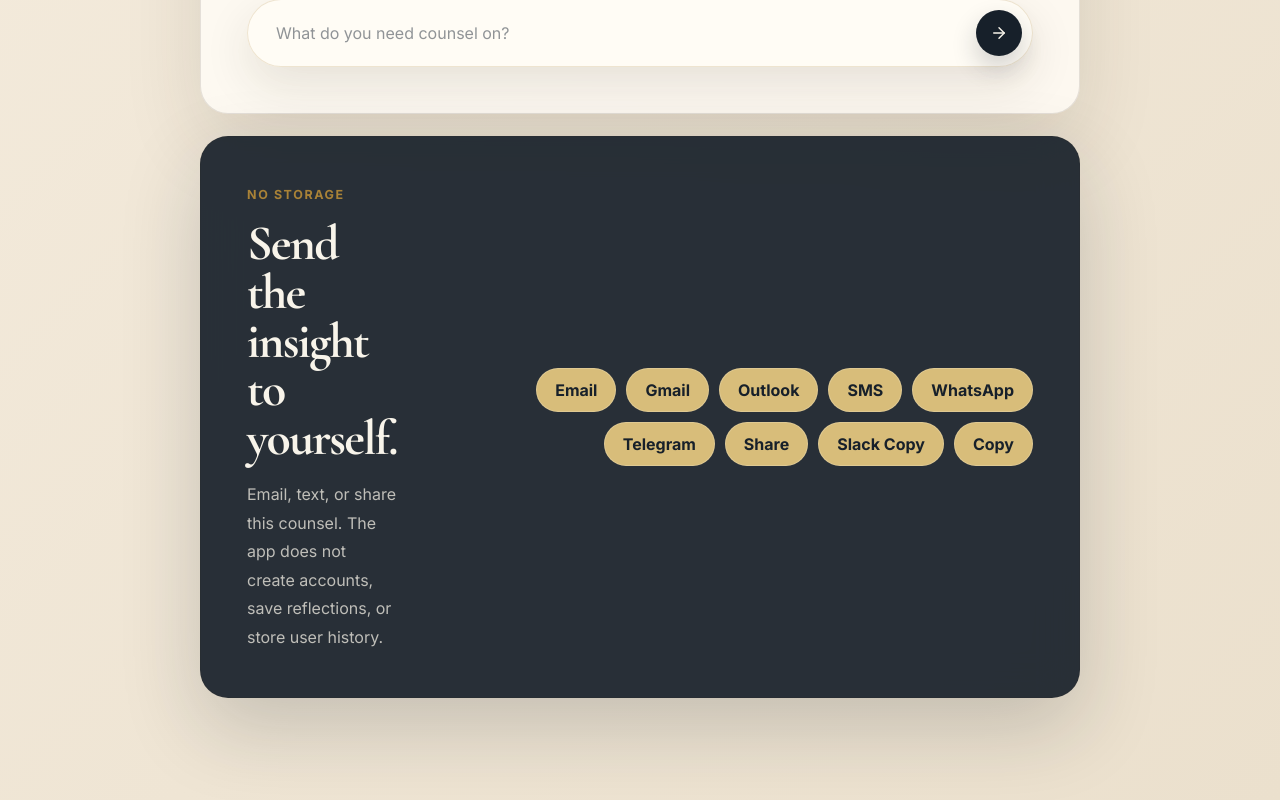
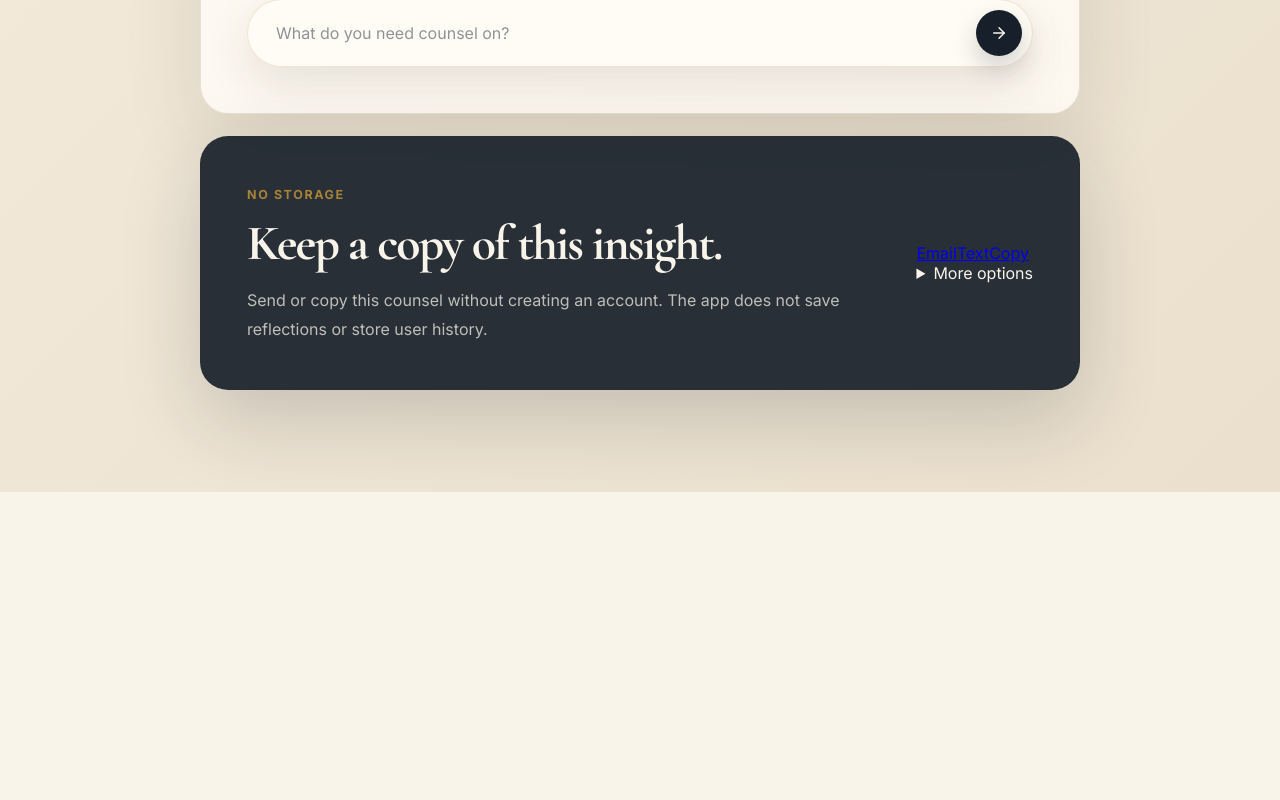
Before and after one commit to jLvRjay-coder/King-s-Counsel-leadership-app-, a React (Vite) app: page / in a window 1280 px wide. Shown: the part 2018-2818 px from the top of the page. After the commit the page ends 2510 px from the top, so only its background shows below. Built offline with nearby package versions, Linux system fonts and the light colour scheme.

Commit message:
Update SendToSelfButtons.tsx
Reduced options to improved functionality

```diff
--- a/src/app/components/SendToSelfButtons.tsx
+++ b/src/app/components/SendToSelfButtons.tsx
@@ -47,22 +47,14 @@ export function SendToSelfButtons({ subject, body }: SendToSelfButtonsProps) {
     }, 1600);
   };
 
-  const handleNativeShare = async (event: MouseEvent<HTMLAnchorElement>) => {
+  const handleCopy = async (event: MouseEvent<HTMLAnchorElement>) => {
     event.preventDefault();
 
     try {
-      if (navigator.share) {
-        await navigator.share({
-          title: subject,
-          text: body,
-        });
-        return;
-      }
-
       await copyToClipboard(fullShareText);
-      markCopied('share');
+      markCopied('copy');
     } catch {
-      // User may cancel the native share sheet. No error display needed.
+      markCopied('error');
     }
   };
 
@@ -77,31 +69,30 @@ export function SendToSelfButtons({ subject, body }: SendToSelfButtonsProps) {
     }
   };
 
-  const handleCopy = async (event: MouseEvent<HTMLAnchorElement>) => {
-    event.preventDefault();
-
-    try {
-      await copyToClipboard(fullShareText);
-      markCopied('copy');
-    } catch {
-      markCopied('error');
-    }
-  };
-
   return (
     <section className="send-card" aria-label="Send insight to yourself">
-      <div>
+      <div className="send-card-copy">
         <span className="section-label">No storage</span>
-        <h2>Send the insight to yourself.</h2>
+        <h2>Keep a copy of this insight.</h2>
         <p>
-          Email, text, or share this counsel. The app does not create accounts, save reflections,
+          Send or copy this counsel without creating an account. The app does not save reflections
           or store user history.
         </p>
       </div>
 
-      <div className="send-actions">
+      <div className="send-card-controls">
+        <div className="send-primary-actions">
           <a href={emailUrl}>Email</a>
+          <a href={smsUrl}>Text</a>
+          <a href="#copy" onClick={handleCopy}>
+            {copiedAction === 'copy' ? 'Copied' : copiedAction === 'error' ? 'Error' : 'Copy'}
+          </a>
+        </div>
 
+        <details className="send-more">
+          <summary>More options</summary>
+
+          <div className="send-secondary-actions">
             <a href={gmailUrl} target="_blank" rel="noreferrer">
               Gmail
             </a>
@@ -109,8 +100,6 @@ export function SendToSelfButtons({ subject, body }: SendToSelfButtonsProps) {
             <a href={outlookUrl} target="_blank" rel="noreferrer">
               Outlook
             </a>
-
-        <a href={smsUrl}>SMS</a>
 
             <a href={whatsappUrl} target="_blank" rel="noreferrer">
               WhatsApp
@@ -120,17 +109,11 @@ export function SendToSelfButtons({ subject, body }: SendToSelfButtonsProps) {
               Telegram
             </a>
 
-        <a href="#share" onClick={handleNativeShare}>
-          {copiedAction === 'share' ? 'Copied' : 'Share'}
-        </a>
-
             <a href="#copy-for-slack" onClick={handleCopyForSlack}>
               {copiedAction === 'slack' ? 'Copied' : 'Slack Copy'}
             </a>
-
-        <a href="#copy" onClick={handleCopy}>
-          {copiedAction === 'copy' ? 'Copied' : copiedAction === 'error' ? 'Error' : 'Copy'}
-        </a>
+          </div>
+        </details>
       </div>
     </section>
   );
```
Lines whose indentation alone changed are shown as unchanged.
